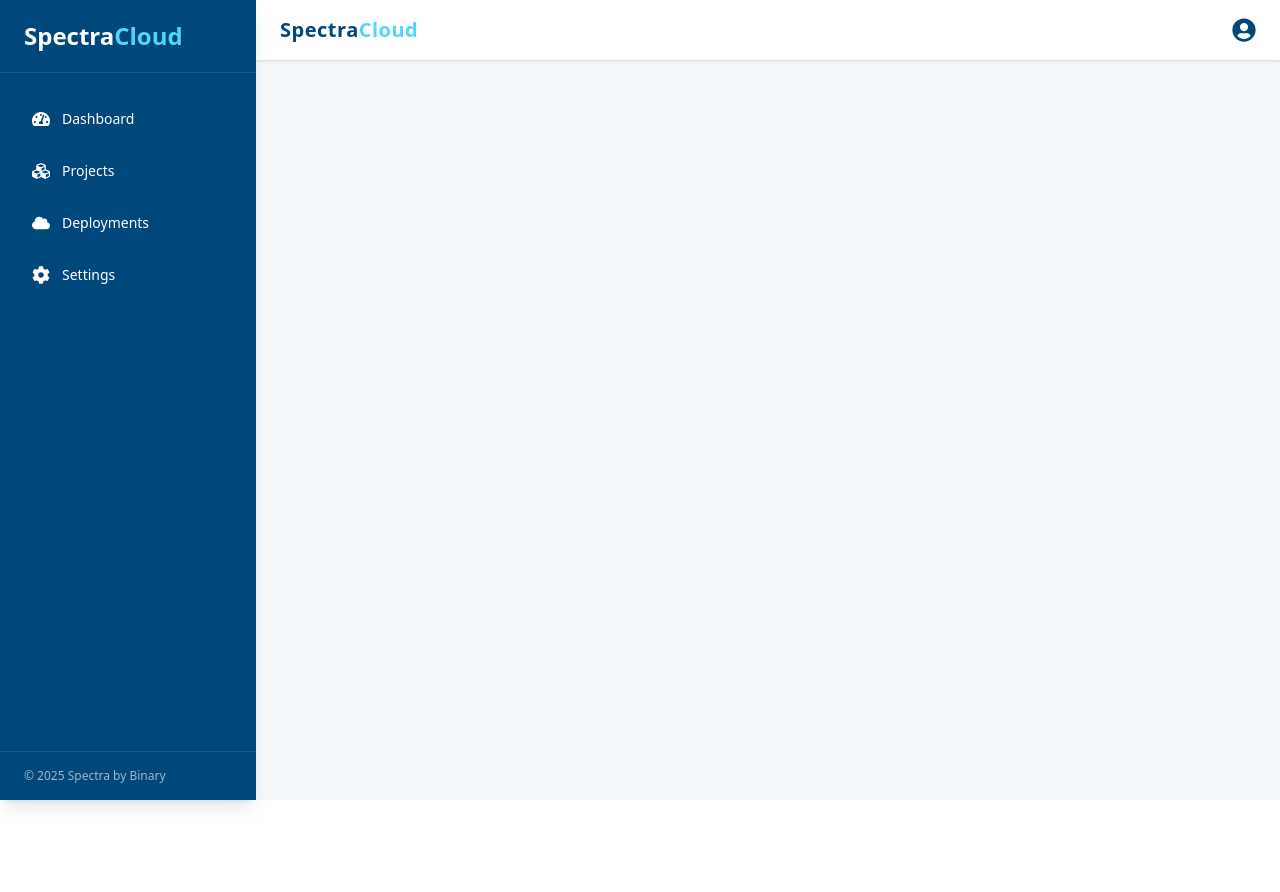
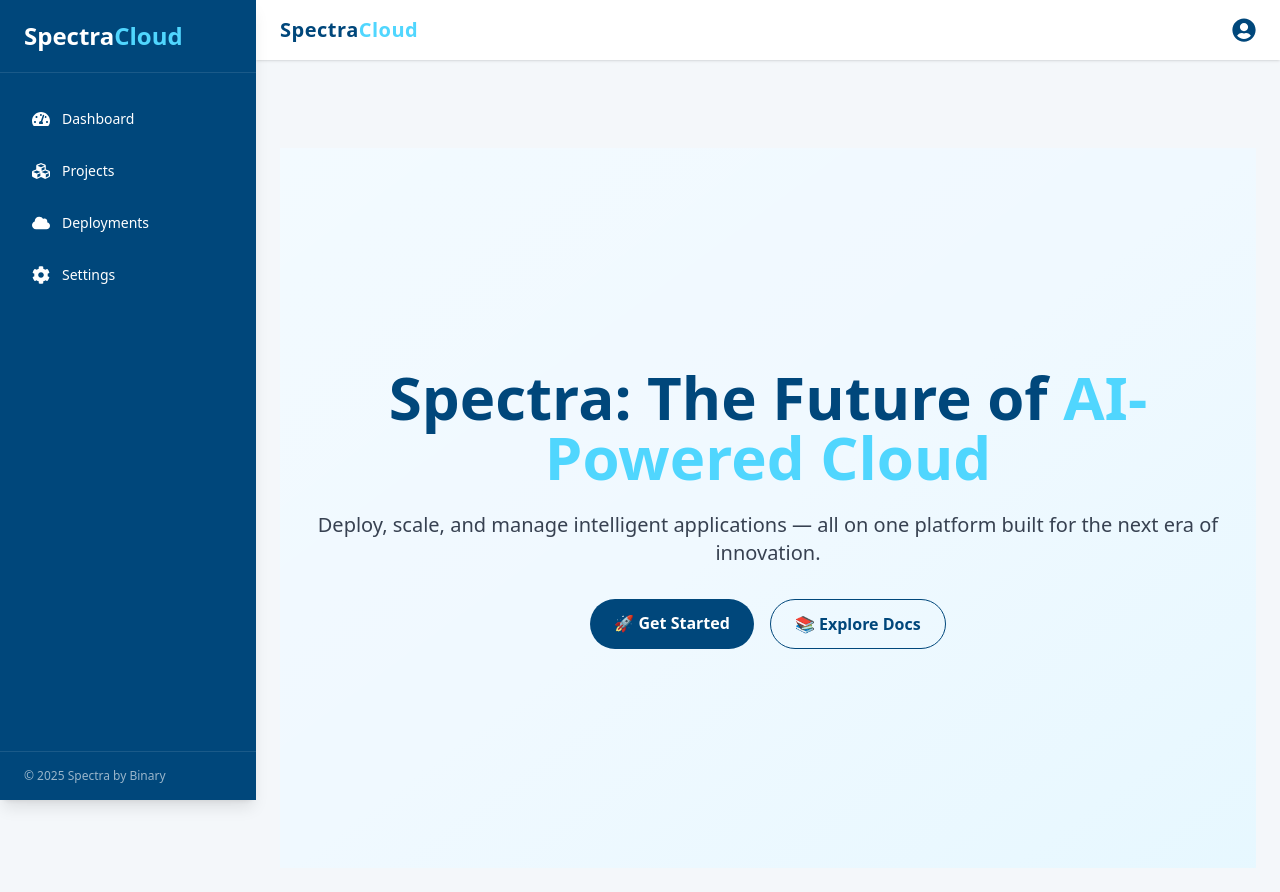
Before and after one commit to Ademolah/Binary-Cloud, a React (Create React App) app: page / in a window 1280 px wide. Before the commit the page ends 800 px from the top, so only its background shows below. Built offline with nearby package versions, Linux system fonts and the light colour scheme.

Commit message:
homepage fixed

```diff
--- a/src/App.js
+++ b/src/App.js
@@ -7,8 +7,8 @@ function App() {
   return (
     <Router>
       <Routes>
-        <Route path="/" element={<Layout />}>
-          <Route index element={<Home />} />
+          <Route element={<Layout />}>
+          <Route path="/" element={<Home />} />
         </Route>
       </Routes>
     </Router>
--- /dev/null
+++ b/src/components/layouts/HeroSection.jsx
@@ -0,0 +1,37 @@
+// src/pages/Home/HeroSection.jsx or src/components/home/HeroSection.jsx
+
+import React from "react";
+
+const HeroSection = () => {
+  return (
+    <section className="relative bg-[#F0F9FF] min-h-[90vh] flex items-center justify-center text-center px-6">
+      <div className="max-w-5xl mx-auto z-10">
+        <h1 className="text-4xl md:text-6xl font-bold text-[#00477B] leading-tight mb-6">
+          Spectra: The Future of <span className="text-[#50D6FE]">AI-Powered Cloud</span>
+        </h1>
+        <p className="text-lg md:text-xl text-gray-700 mb-8">
+          Deploy, scale, and manage intelligent applications — all on one platform built for the next era of innovation.
+        </p>
+        <div className="flex flex-col sm:flex-row gap-4 justify-center">
+          <a
+            href="/"
+            className="bg-[#00477B] text-white font-semibold px-6 py-3 rounded-full hover:bg-[#00345d] transition"
+          >
+            🚀 Get Started
+          </a>
+          <a
+            href="/"
+            className="border border-[#00477B] text-[#00477B] font-semibold px-6 py-3 rounded-full hover:bg-[#00477B] hover:text-white transition"
+          >
+            📚 Explore Docs
+          </a>
+        </div>
+      </div>
+
+      {/* Optional SVG background decoration */}
+      <div className="absolute inset-0 bg-gradient-to-br from-white via-transparent to-[#C1F2FF] opacity-20 pointer-events-none"></div>
+    </section>
+  );
+};
+
+export default HeroSection;
--- a/src/components/layouts/Layout.jsx
+++ b/src/components/layouts/Layout.jsx
@@ -1,5 +1,6 @@
 // src/components/Layout/Layout.jsx
 import React from "react";
+import { Outlet } from "react-router-dom";
 import Header from "./Header";
 import Sidebar from "./Sidebar";
 
@@ -16,6 +17,7 @@ const Layout = ({ children }) => {
 
         {/* Page Content */}
         <main className="p-6 mt-16">
+            <Outlet/>
           {children}
         </main>
       </div>
--- a/src/pages/Home.jsx
+++ b/src/pages/Home.jsx
@@ -1,67 +1,13 @@
-// src/pages/Home.jsx
+
+
 import React from "react";
-import { FiServer, FiLayers, FiActivity, FiAlertCircle } from "react-icons/fi";
-
-const overview = [
-  {
-    title: "Projects",
-    value: "12",
-    icon: <FiLayers className="text-3xl text-blue-600" />,
-    bg: "bg-blue-50",
-  },
-  {
-    title: "Deployments",
-    value: "48",
-    icon: <FiServer className="text-3xl text-green-600" />,
-    bg: "bg-green-50",
-  },
-  {
-    title: "Resource Usage",
-    value: "72%",
-    icon: <FiActivity className="text-3xl text-yellow-600" />,
-    bg: "bg-yellow-50",
-  },
-  {
-    title: "Errors",
-    value: "3",
-    icon: <FiAlertCircle className="text-3xl text-red-600" />,
-    bg: "bg-red-50",
-  },
-];
+import HeroSection from "../components/layouts/HeroSection"; // Adjust path if different
 
 const Home = () => {
   return (
-    <div className="space-y-12">
-      {/* Welcome Hero */}
-      <section className="text-left">
-        <h1 className="text-3xl md:text-4xl font-bold text-[#00477B] mb-2">
-          Welcome back to Spectra
-        </h1>
-        <p className="text-gray-600 text-base md:text-lg">
-          Build, deploy, and scale your cloud apps with intelligent infrastructure.
-        </p>
-      </section>
-
-      {/* Overview Cards */}
-      <section className="grid grid-cols-1 sm:grid-cols-2 lg:grid-cols-4 gap-6">
-        {overview.map((item, idx) => (
-          <div
-            key={idx}
-            className={`p-6 rounded-xl shadow hover:shadow-md transition-all ${item.bg}`}
-          >
-            <div className="flex items-center justify-between">
-              <div>
-                <h2 className="text-sm text-gray-500 uppercase">{item.title}</h2>
-                <p className="text-2xl font-bold text-gray-800 mt-1">
-                  {item.value}
-                </p>
-              </div>
-              {item.icon}
-            </div>
-          </div>
-        ))}
-      </section>
-    </div>
+    <>
+      <HeroSection />
+    </>
   );
 };
 
```
